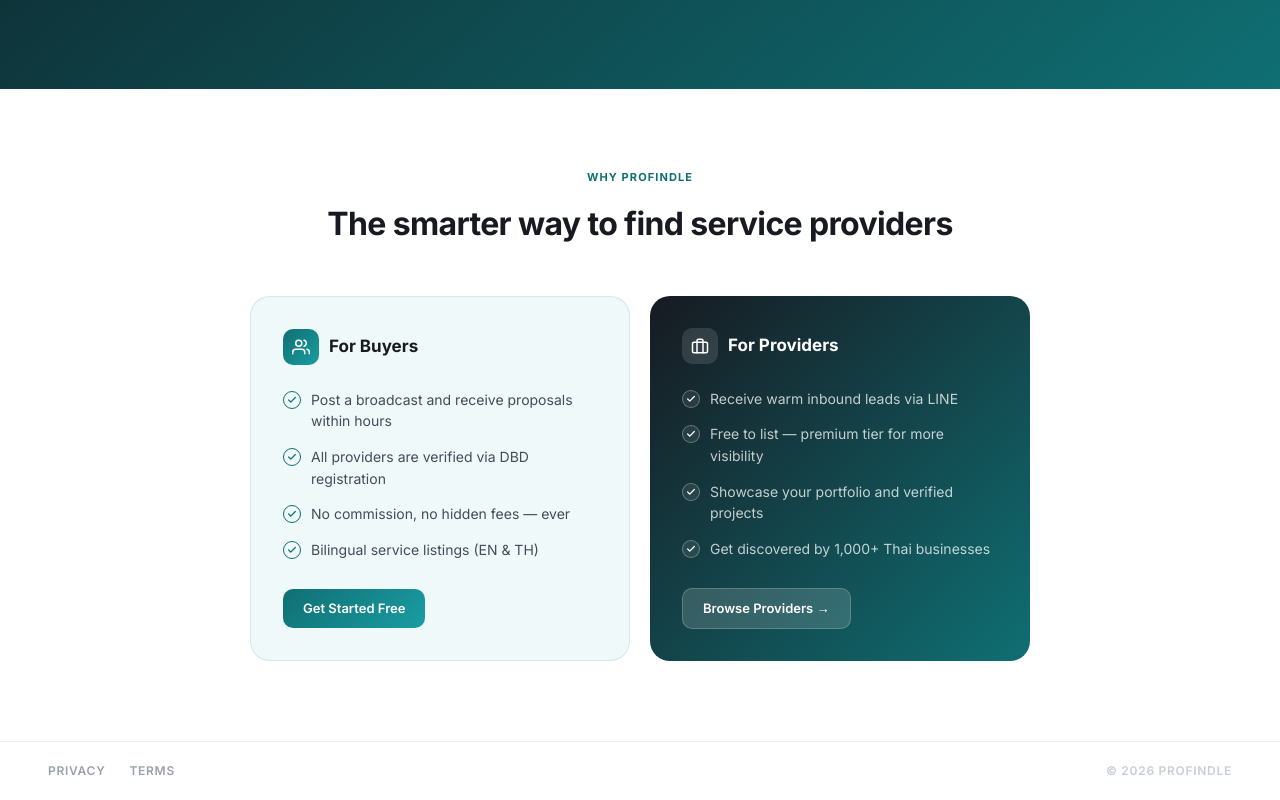
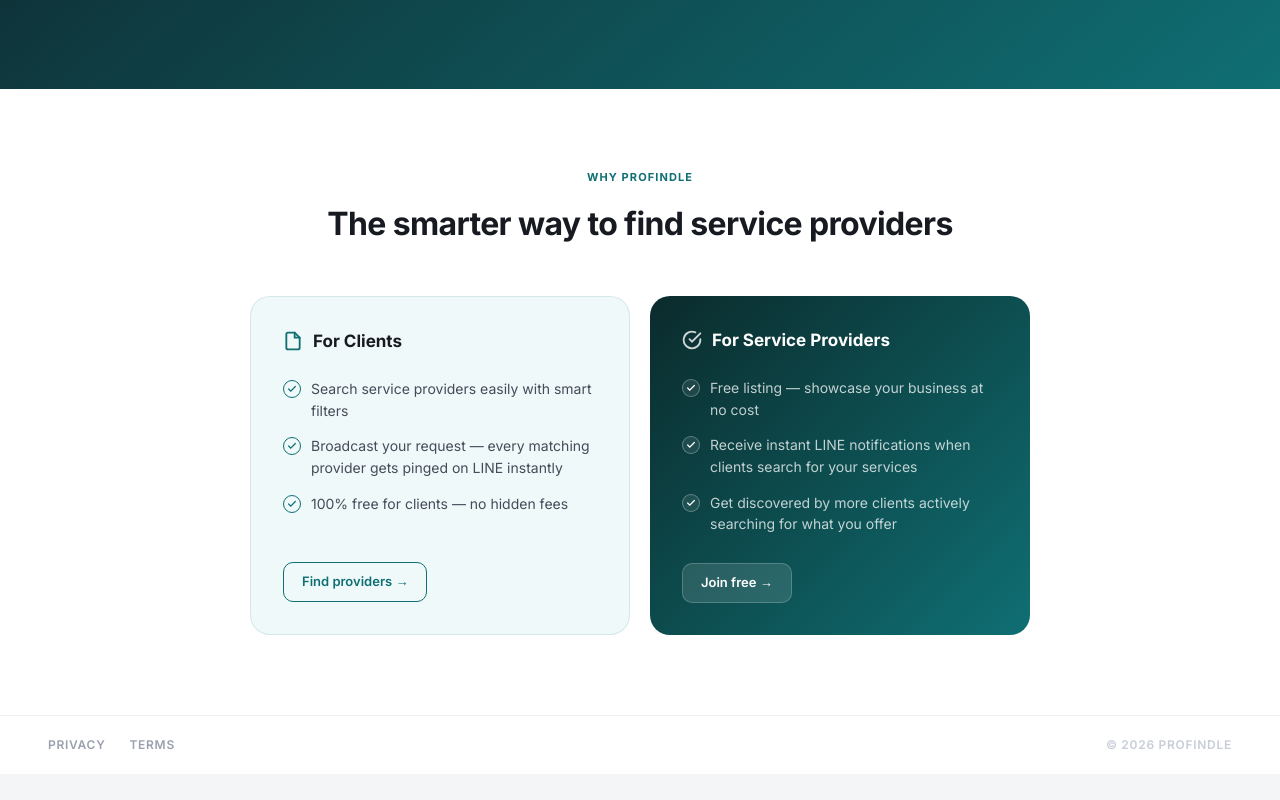
Before and after one commit to Alt-0181/profindle, a Next.js app in the folder app/: page /en in a window 1280 px wide. Shown: the part 711-1511 px from the top of the page. After the commit the page ends 1485 px from the top, so only its background shows below. Built offline with nearby package versions, Linux system fonts and the light colour scheme.

Commit message:
fix: nav absolute position, correct features content matching original design
https://claude.ai/code/session_01J7bRk9vYoUHuseKAqsbMMM

```diff
--- a/app/src/app/[lang]/page.tsx
+++ b/app/src/app/[lang]/page.tsx
@@ -184,94 +184,68 @@ export default async function LandingPage({ params }: { params: Promise<{ lang:
           display: 'grid', gridTemplateColumns: 'repeat(2, 1fr)', gap: '20px',
           maxWidth: '780px', width: '100%',
         }}>
-          {/* Buyers Card */}
-          <div style={{
-            borderRadius: '20px', padding: '32px',
-            background: '#F0F9F9', border: '1px solid rgba(15,111,115,0.12)',
-            display: 'flex', flexDirection: 'column',
-          }}>
+          {/* For Clients Card */}
+          <div style={{ borderRadius: '20px', padding: '32px', background: '#F0F9F9', border: '1px solid rgba(15,111,115,0.12)', display: 'flex', flexDirection: 'column' }}>
             <div style={{ display: 'flex', alignItems: 'center', gap: '10px', marginBottom: '24px' }}>
-              <div style={{
-                width: '36px', height: '36px', borderRadius: '10px',
-                background: 'linear-gradient(135deg, #0F6F73, #1A9DA3)',
-                display: 'flex', alignItems: 'center', justifyContent: 'center',
-              }}>
-                <svg width="18" height="18" viewBox="0 0 24 24" fill="none" stroke="white" strokeWidth="2" strokeLinecap="round" strokeLinejoin="round">
-                  <path d="M17 21v-2a4 4 0 0 0-4-4H5a4 4 0 0 0-4 4v2" /><circle cx="9" cy="7" r="4" /><path d="M23 21v-2a4 4 0 0 0-3-3.87" /><path d="M16 3.13a4 4 0 0 1 0 7.75" />
-                </svg>
-              </div>
-              <h3 style={{ fontSize: '17px', fontWeight: 700, color: '#171A21' }}>{t.forBuyersTitle}</h3>
+              <svg width="20" height="20" viewBox="0 0 24 24" fill="none" stroke="#0F6F73" strokeWidth="2.2" strokeLinecap="round">
+                <path d="M14 2H6a2 2 0 0 0-2 2v16a2 2 0 0 0 2 2h12a2 2 0 0 0 2-2V8z"/><polyline points="14 2 14 8 20 8"/>
+              </svg>
+              <h3 style={{ fontSize: '17px', fontWeight: 700, color: '#171A21' }}>{lang === 'th' ? 'สำหรับลูกค้า' : 'For Clients'}</h3>
             </div>
-            <ul style={{ listStyle: 'none', display: 'flex', flexDirection: 'column', gap: '14px', flex: 1 }}>
-              {[t.buyerFeature1, t.buyerFeature2, t.buyerFeature3, t.buyerFeature4].map((feat, i) => (
+            <ul style={{ listStyle: 'none', padding: 0, display: 'flex', flexDirection: 'column', gap: '14px', flex: 1 }}>
+              {(lang === 'th' ? [
+                'ค้นหาผู้ให้บริการได้ง่ายด้วยตัวกรองอัจฉริยะ',
+                'ประกาศคำขอ — ผู้ให้บริการทุกรายที่ตรงกับจะได้รับแจ้งผ่าน LINE ทันที',
+                'ฟรี 100% สำหรับลูกค้า — ไม่มีค่าใช้จ่ายแอบแฝง',
+              ] : [
+                'Search service providers easily with smart filters',
+                'Broadcast your request — every matching provider gets pinged on LINE instantly',
+                '100% free for clients — no hidden fees',
+              ]).map((feat, i) => (
                 <li key={i} style={{ display: 'flex', alignItems: 'flex-start', gap: '10px', fontSize: '14px', color: '#444B5A', lineHeight: 1.55 }}>
-                  <div style={{
-                    width: '18px', height: '18px', borderRadius: '999px', flexShrink: 0, marginTop: '2px',
-                    border: '1.5px solid #0F6F73', display: 'flex', alignItems: 'center', justifyContent: 'center',
-                  }}>
-                    <svg width="10" height="10" viewBox="0 0 24 24" fill="none" stroke="#0F6F73" strokeWidth="3" strokeLinecap="round" strokeLinejoin="round">
-                      <polyline points="20 6 9 17 4 12" />
-                    </svg>
+                  <div style={{ width: '18px', height: '18px', borderRadius: '999px', flexShrink: 0, marginTop: '2px', border: '1.5px solid #0F6F73', display: 'flex', alignItems: 'center', justifyContent: 'center' }}>
+                    <svg width="10" height="10" viewBox="0 0 24 24" fill="none" stroke="#0F6F73" strokeWidth="3" strokeLinecap="round"><polyline points="20 6 9 17 4 12"/></svg>
                   </div>
                   {feat}
                 </li>
               ))}
             </ul>
             <div style={{ marginTop: '28px' }}>
-              <Link href={`/${lang}/signup`} style={{
-                display: 'inline-flex', alignItems: 'center', gap: '6px',
-                padding: '10px 20px', borderRadius: '10px', fontSize: '13px', fontWeight: 600,
-                background: 'linear-gradient(135deg, #0F6F73, #1A9DA3)', color: 'white',
-                textDecoration: 'none',
-              }}>
-                {t.getStartedFree}
+              <Link href={`/${lang}/search-providers`} style={{ display: 'inline-flex', alignItems: 'center', padding: '9px 18px', borderRadius: '10px', fontSize: '13px', fontWeight: 600, border: '1.5px solid #0F6F73', color: '#0F6F73', textDecoration: 'none', background: 'transparent' }}>
+                {lang === 'th' ? 'ค้นหาผู้ให้บริการ →' : 'Find providers →'}
               </Link>
             </div>
           </div>
 
-          {/* Providers Card */}
-          <div style={{
-            borderRadius: '20px', padding: '32px',
-            background: 'linear-gradient(135deg, #171A21 0%, #0F6F73 100%)',
-            display: 'flex', flexDirection: 'column',
-          }}>
+          {/* For Service Providers Card */}
+          <div style={{ borderRadius: '20px', padding: '32px', background: 'linear-gradient(135deg, #0B2B2C 0%, #0F6F73 100%)', display: 'flex', flexDirection: 'column' }}>
             <div style={{ display: 'flex', alignItems: 'center', gap: '10px', marginBottom: '24px' }}>
-              <div style={{
-                width: '36px', height: '36px', borderRadius: '10px',
-                background: 'rgba(255,255,255,0.12)',
-                display: 'flex', alignItems: 'center', justifyContent: 'center',
-              }}>
-                <svg width="18" height="18" viewBox="0 0 24 24" fill="none" stroke="white" strokeWidth="2" strokeLinecap="round" strokeLinejoin="round">
-                  <rect x="2" y="7" width="20" height="14" rx="2" /><path d="M16 21V5a2 2 0 0 0-2-2h-4a2 2 0 0 0-2 2v16" />
-                </svg>
-              </div>
-              <h3 style={{ fontSize: '17px', fontWeight: 700, color: 'white' }}>{t.forProvidersTitle}</h3>
+              <svg width="20" height="20" viewBox="0 0 24 24" fill="none" stroke="rgba(255,255,255,0.8)" strokeWidth="2.2" strokeLinecap="round">
+                <path d="M22 11.08V12a10 10 0 1 1-5.93-9.14"/><polyline points="22 4 12 14.01 9 11.01"/>
+              </svg>
+              <h3 style={{ fontSize: '17px', fontWeight: 700, color: 'white' }}>{lang === 'th' ? 'สำหรับผู้ให้บริการ' : 'For Service Providers'}</h3>
             </div>
-            <ul style={{ listStyle: 'none', display: 'flex', flexDirection: 'column', gap: '14px', flex: 1 }}>
-              {[t.providerFeature1, t.providerFeature2, t.providerFeature3, t.providerFeature4].map((feat, i) => (
+            <ul style={{ listStyle: 'none', padding: 0, display: 'flex', flexDirection: 'column', gap: '14px', flex: 1 }}>
+              {(lang === 'th' ? [
+                'ลงประกาศฟรี — นำเสนอธุรกิจของคุณได้โดยไม่มีค่าใช้จ่าย',
+                'รับการแจ้งเตือน LINE ทันทีเมื่อลูกค้าค้นหาบริการของคุณ',
+                'ถูกค้นพบโดยลูกค้าที่กำลังมองหาสิ่งที่คุณเสนอ',
+              ] : [
+                'Free listing — showcase your business at no cost',
+                'Receive instant LINE notifications when clients search for your services',
+                'Get discovered by more clients actively searching for what you offer',
+              ]).map((feat, i) => (
                 <li key={i} style={{ display: 'flex', alignItems: 'flex-start', gap: '10px', fontSize: '14px', color: 'rgba(255,255,255,0.75)', lineHeight: 1.55 }}>
-                  <div style={{
-                    width: '18px', height: '18px', borderRadius: '999px', flexShrink: 0, marginTop: '2px',
-                    border: '1.5px solid rgba(255,255,255,0.3)',
-                    background: 'rgba(255,255,255,0.08)',
-                    display: 'flex', alignItems: 'center', justifyContent: 'center',
-                  }}>
-                    <svg width="10" height="10" viewBox="0 0 24 24" fill="none" stroke="white" strokeWidth="3" strokeLinecap="round" strokeLinejoin="round">
-                      <polyline points="20 6 9 17 4 12" />
-                    </svg>
+                  <div style={{ width: '18px', height: '18px', borderRadius: '999px', flexShrink: 0, marginTop: '2px', border: '1.5px solid rgba(255,255,255,0.3)', background: 'rgba(255,255,255,0.08)', display: 'flex', alignItems: 'center', justifyContent: 'center' }}>
+                    <svg width="10" height="10" viewBox="0 0 24 24" fill="none" stroke="white" strokeWidth="3" strokeLinecap="round"><polyline points="20 6 9 17 4 12"/></svg>
                   </div>
                   {feat}
                 </li>
               ))}
             </ul>
             <div style={{ marginTop: '28px' }}>
-              <Link href={`/${lang}/signup`} style={{
-                display: 'inline-flex', alignItems: 'center', gap: '6px',
-                padding: '10px 20px', borderRadius: '10px', fontSize: '13px', fontWeight: 600,
-                background: 'rgba(255,255,255,0.15)', color: 'white',
-                textDecoration: 'none', border: '1px solid rgba(255,255,255,0.2)',
-              }}>
-                {t.viewAllProviders}
+              <Link href={`/${lang}/signup`} style={{ display: 'inline-flex', alignItems: 'center', padding: '9px 18px', borderRadius: '10px', fontSize: '13px', fontWeight: 600, background: 'rgba(255,255,255,0.12)', color: 'white', border: '1.5px solid rgba(255,255,255,0.2)', textDecoration: 'none' }}>
+                {lang === 'th' ? 'สมัครฟรี →' : 'Join free →'}
               </Link>
             </div>
           </div>
--- a/app/src/components/layout/public-nav.tsx
+++ b/app/src/components/layout/public-nav.tsx
@@ -16,14 +16,15 @@ export function PublicNav({ locale, dict, dark = false }: PublicNavProps) {
 
   return (
     <nav
-      className={cn(
-        'fixed top-0 left-0 right-0 z-50 h-16 flex items-center justify-between',
-        'max-[640px]:px-5',
-        dark
-          ? 'bg-transparent'
-          : 'bg-white/95 backdrop-blur-sm border-b border-[#E4E7ED]'
-      )}
-      style={{ padding: '0 48px' }}
+      style={{
+        position: dark ? 'absolute' : 'sticky',
+        top: 0, left: 0, right: 0, zIndex: 50,
+        height: '64px', padding: '0 48px',
+        display: 'flex', alignItems: 'center', justifyContent: 'space-between',
+        background: dark ? 'transparent' : 'rgba(255,255,255,0.95)',
+        backdropFilter: dark ? 'none' : 'blur(8px)',
+        borderBottom: dark ? 'none' : '1px solid #E4E7ED',
+      }}
     >
       {/* Logo */}
       <Link href={`/${locale}`} className="flex items-center gap-2.5 no-underline">
```
